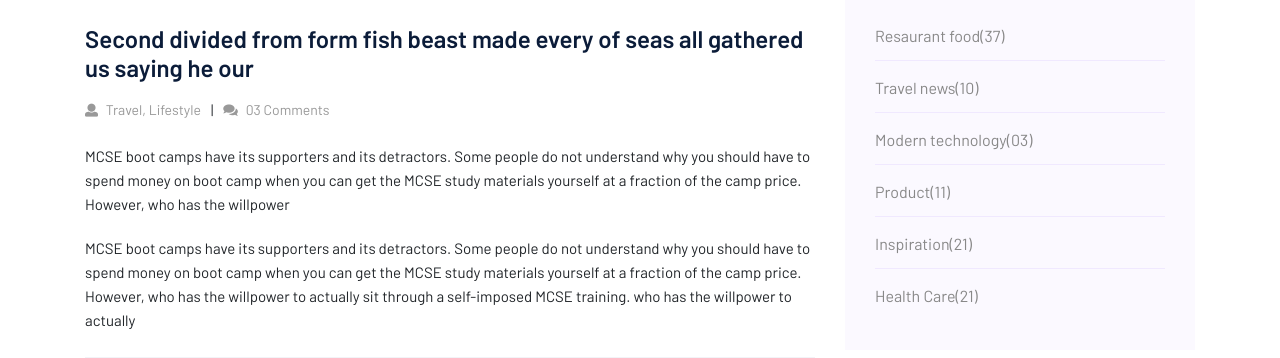
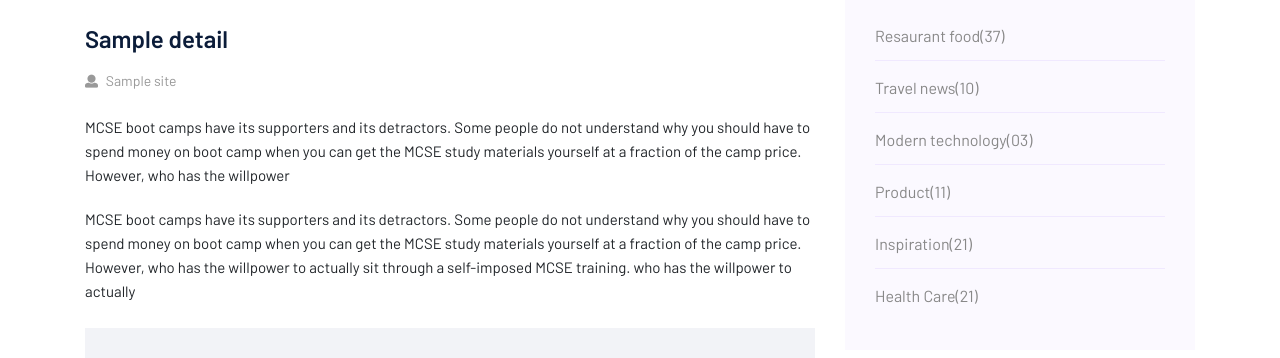
Before and after one commit to kamrankhosa/FinalYearProject, a CodeIgniter app: the page made by application/views/home/blog_details.php in a window 1280 px wide. Shown: the part 1010-1368 px from the top of the page. Run offline with CodeIgniter, Linux system fonts and the light colour scheme; the template is opened without the code that fills it: most values are stand-ins (such as "Sample title", 1, 10 or a date in 2020); grey boxes marked "Sample" are stand-in pictures; data that the repository does not hold is empty; style sheets or scripts are compiled from the project's sources; some libraries are stand-ins or nearby versions.

Commit message:
Details pages are modified

```diff
--- a/application/views/home/blog_details.php
+++ b/application/views/home/blog_details.php
@@ -1,16 +1,18 @@
  <?php require 'header.php'; ?>
  <?php require 'navbar.php'; ?>
+ <?php foreach ($details as $blog_detail) {?>
+
 <div class="slider-area ">
-		<div class="single-slider hero-overly slider-height2 d-flex align-items-center" data-background="assets/img/hero/about.jpg">
+		<div class="single-slider hero-overly slider-height2 d-flex align-items-center" data-background="<?php echo  base_url(); ?>assets/home/img/hero/about.jpg">
 			<div class="container">
 				<div class="row">
 					<div class="col-xl-12">
 						<div class="hero-cap pt-100">
-							<h2>Single Blog</h2>
+							<h2><?php echo $blog_detail->Name; ?></h2>
 							<nav aria-label="breadcrumb ">
 								<ol class="breadcrumb">
 								<li class="breadcrumb-item"><a href="index.html">Home</a></li>
-								<li class="breadcrumb-item"><a href="#">Single Blog</a></li>
+								<li class="breadcrumb-item"><a href="#"><?php echo $blog_detail->Name; ?></a></li>
 								</ol>
 							</nav>
 						</div>
@@ -30,12 +32,11 @@
                      <img class="img-fluid" src="assets/img/blog/single_blog_1.png" alt="">
                   </div>
                   <div class="blog_details">
-                     <h2>Second divided from form fish beast made every of seas
-                        all gathered us saying he our
+                     <h2><?php echo $blog_detail->Name; ?>
                      </h2>
                      <ul class="blog-info-link mt-3 mb-4">
-                        <li><a href="#"><i class="fa fa-user"></i> Travel, Lifestyle</a></li>
-                        <li><a href="#"><i class="fa fa-comments"></i> 03 Comments</a></li>
+                        <li><a href="#"><i class="fa fa-user"></i> <?php echo $site_data->Title; ?></a></li>
+                        <!-- <li><a href="#"><i class="fa fa-comments"></i> 03 Comments</a></li> -->
                      </ul>
                      <p class="excert">
                         MCSE boot camps have its supporters and its detractors. Some people do not understand why you
@@ -69,6 +70,7 @@
                      </p>
                   </div>
                </div>
+            <?php } ?>
                <div class="navigation-top">
                   <div class="d-sm-flex justify-content-between text-center">
                      <p class="like-info"><span class="align-middle"><i class="fa fa-heart"></i></span> Lily and 4
```
Also changed, not shown: application/views/home/details.php (+3 -8 lines).
